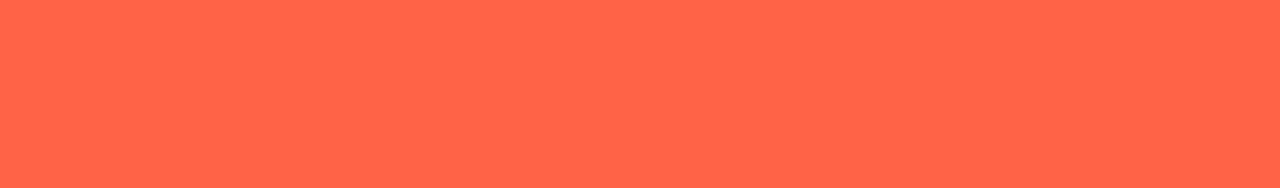
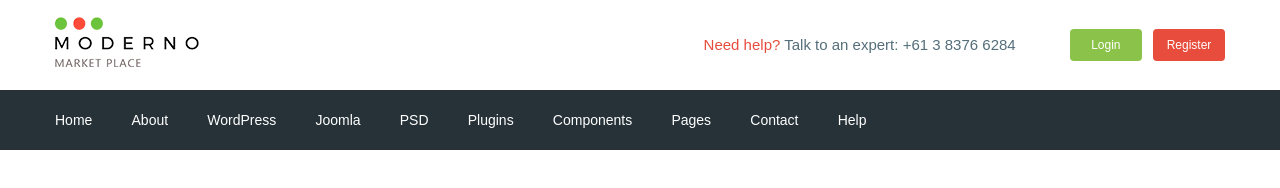
Before and after one commit to kr2006/moderno, a website: page app/index.html in a window 1280 px wide. Drawn offline with nearby package versions, Linux system fonts and the light colour scheme; files that its build step writes are made by us from their sources.

Commit message:
added header

```diff
--- a/app/index.html
+++ b/app/index.html
@@ -1,20 +1,67 @@
 <!DOCTYPE html>
 <html lang="en">
+
 <head>
     <meta charset="UTF-8">
     <meta name="viewport" content="width=device-width, initial-scale=1.0">
     <meta http-equiv="X-UA-Compatible" content="ie=edge">
     <title>Document</title>
+    <link href="https://fonts.googleapis.com/css?family=Roboto:500,700&display=swap" rel="stylesheet">
     <link rel="stylesheet" href="css/libs.min.css">
     <link rel="stylesheet" href="css/style.min.css">
 </head>
+
 <body>
-    <div class="box"></div>
+    <header class="header">
+        <div class="header__top">
+            <div class="container">
+                <div class="header__top-inner">
+                    <div class="header__logo">
+                        <a href="">
+                            <img src="images/logo.png" alt="">
+                        </a>
+                    </div>
+                    <div class="header__text">
+                        <a href="#">
+                            <span>Need help?</span>
+                        </a>
+                        Talk to an expert:
+                        <a class="header_phone" href="tel:61383766284">
+                            +61 3 8376 6284
+                        </a>
+                    </div>
+                    <div class="header__box">
+                        <a class="busket" href="#"></a>
+                        <a class="header_btn header_btn-login" href="#">Login</a>
+                        <a class="header_btn header_btn-register" href="#">Register</a>
+                    </div>
+                </div>
+            </div>
+        </div>
+        <div class="header__menu">
+            <div class="container">
+                <nav class="menu">
+                    <ul class="menu__list">
+                            <li><a href="#">Home</a></li>
+                            <li><a href="#">About</a></li>
+                            <li><a href="#">WordPress</a></li>
+                            <li><a href="#">Joomla</a></li>
+                            <li><a href="#">PSD</a></li>
+                            <li><a href="#">Plugins</a></li>
+                            <li><a href="#">Components</a></li>
+                            <li><a href="#">Pages</a></li>
+                            <li><a href="#">Contact</a></li>
+                            <li><a href="#">Help</a></li>
+                    </ul>
+                </nav>
+            </div>
+        </div>
 
-
+    </header>
 
     <script src="https://ajax.googleapis.com/ajax/libs/jquery/3.4.1/jquery.min.js"></script>
     <script src="js/libs.min.js"></script>
     <script src="js/main.min.js"></script>
 </body>
+
 </html>
--- /dev/null
+++ b/app/scss/_fonts.scss
@@ -0,0 +1,7 @@
+@font-face{
+    font-family: 'Roboto-Regular',sans-serif;
+    src: url('../fonts/Roboto-Regular.woff2') format('woff2'),
+         url('../fonts/Roboto-Regular.woff') format('woff');
+    font-weight: 400;
+    font-display: swap;
+}
--- /dev/null
+++ b/app/scss/_global.scss
@@ -0,0 +1,28 @@
+html{
+    box-sizing: border-box;
+}
+*, *::after, *::before{
+    box-sizing: inherit;
+}
+a{
+    display: inline-block;
+    color: $text;
+    text-decoration: none;
+}
+ul, li{
+    margin: 0;
+    padding: 0;
+    list-style: none;
+}
+body{
+    font-family: 'Roboto-Regular', sans-serif;
+    font-weight: 400;
+    font-size: 15px;
+    line-height: 24px;
+    color: $text;
+}
+.container{
+    max-width: 1200px;
+    margin: 0 auto;
+    padding: 0 15px;
+}
--- /dev/null
+++ b/app/scss/_vars.scss
@@ -0,0 +1,4 @@
+$text: #546e7a;
+$red: #e74c3c;
+$green: #8bc34a;
+$bg: #263238;
--- a/app/scss/style.scss
+++ b/app/scss/style.scss
@@ -1,13 +1,52 @@
-html{
-    box-sizing: border-box;
+@import 'vars';
+@import 'global';
+@import 'fonts';
+
+.header__top-inner{
+    display: flex;
+    justify-content: space-between;
+    align-items: center;
+    height: 90px;
 }
-*, *::before, *::after{
-    box-sizing: inherit;
+.header__text{
+    margin-left: auto;
+    margin-right: 50px;
+    span{
+        color: $red;
+    }
 }
-body{
-    background-color: tomato;
+.header_btn{
+    padding: 4px 9px;
+    width: 72px;
+    border-radius: 4px;
+    text-align: center;
+    color: #fff;
+    font-size: 12px;
 }
-.box{
+.header_btn-login{
+    background-color: $green;
+}
+.header_btn-register{
+    background-color: $red;
+    margin-left: 7px;
+}
+.header__menu{
+    background-color: $bg;
+}
+.menu{
     display: flex;
-    transition: all .3s;
+    align-items: center;
+    height: 60px;
 }
+.menu__list{
+    li{
+        display: inline-block;
+        & + li{
+            margin-left: 35px;
+        }
+        a{
+            color: #fff;
+            font-size: 14px;
+        }
+    }
+}
--- a/gulpfile.js
+++ b/gulpfile.js
@@ -8,7 +8,7 @@
     cssmin = require('gulp-cssmin')
 
 gulp.task('sass', function(){
-   return gulp.src('app/scss/style.scss')
+   return gulp.src('app/scss/**/*.scss')
         .pipe(sass({outputStyle:'expanded'}))
         .pipe(rename({suffix: '.min'}))
         .pipe(autoprefixer({
@@ -60,7 +60,7 @@
 
 
 gulp.task('watch', function(){
-    gulp.watch('app/scss/style.scss', gulp.parallel('sass'))
+    gulp.watch('app/scss/**/*.scss', gulp.parallel('sass'))
     gulp.watch('app/*.html', gulp.parallel('html'))
     gulp.watch('app/js/*.js', gulp.parallel('js'))
 
```
Also changed, not shown: app/fonts/Roboto-Regular.woff (added), app/fonts/Roboto-Regular.woff2 (added), app/images/logo.png (added).
